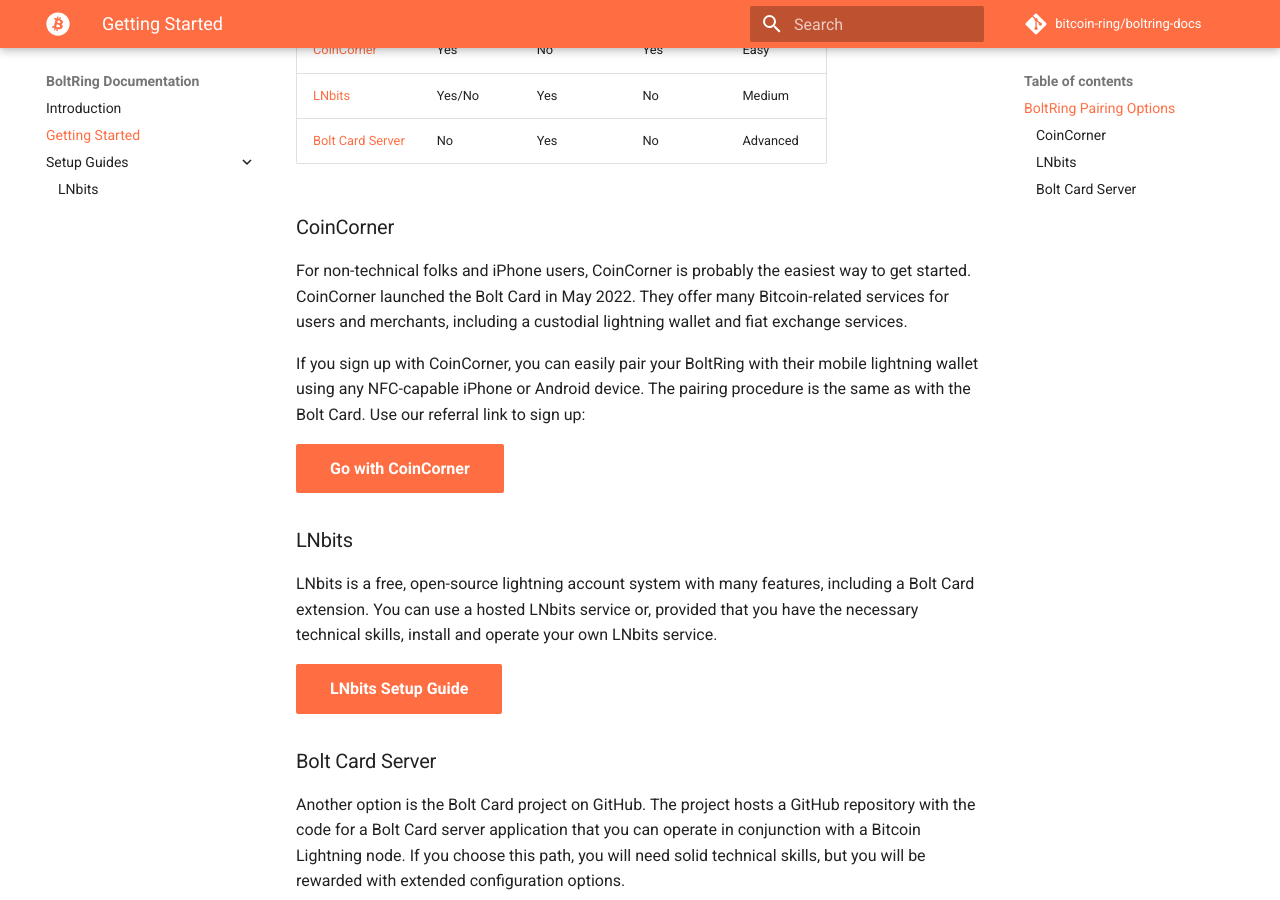
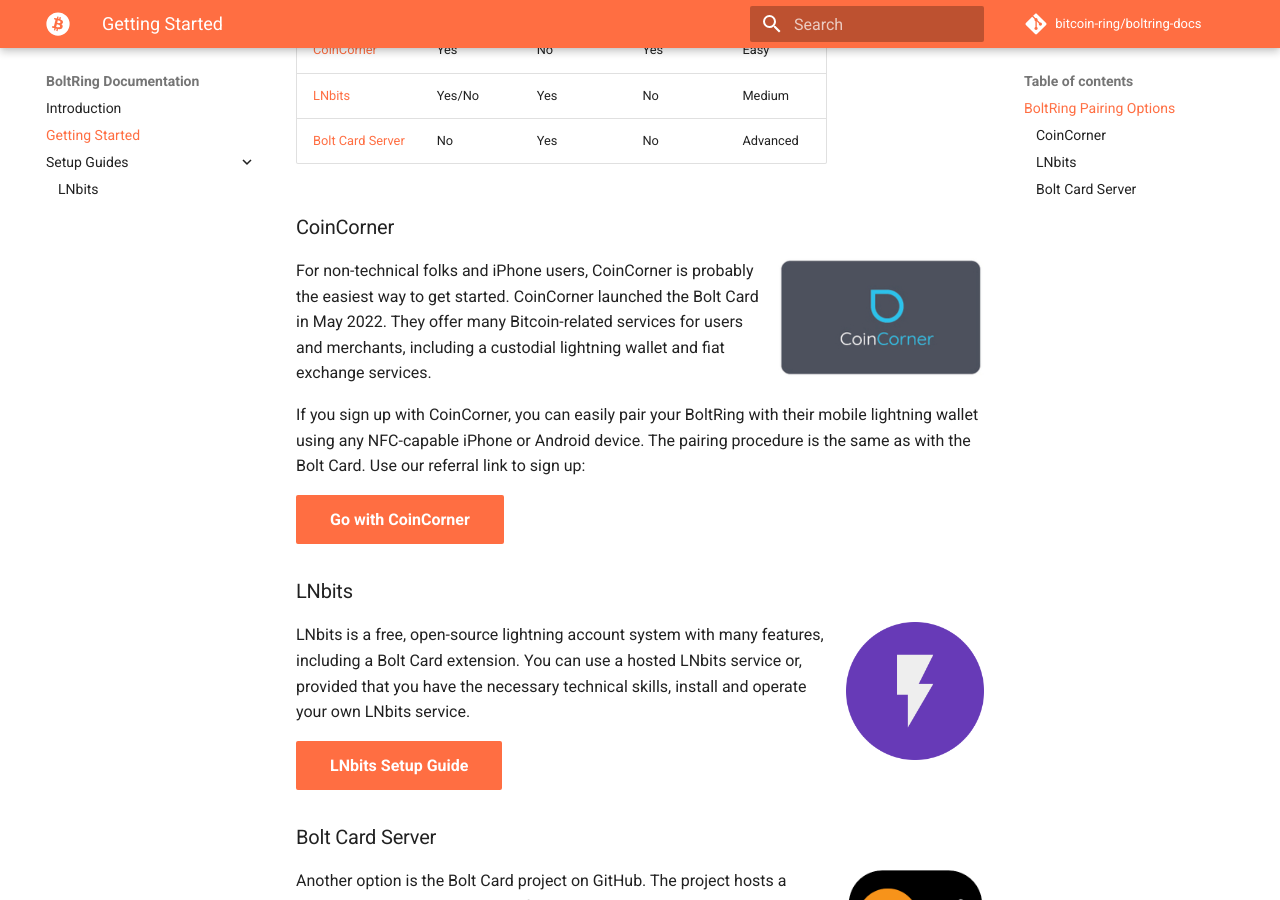
Before and after one commit to bitcoin-ring/boltring-docs, an MkDocs documentation site: the page built from docs/getting-started.md, in a window 1280 px wide and 900 px high, scrolled down 433 px. Built offline with MkDocs 1.6.1 and Material for MkDocs 9.7.7, drawn with Linux system fonts in a browser that asks for light colours; comment, search, counter and statistics services are not loaded.

Commit message:
Add service logos

```diff
--- a/docs/getting-started.md
+++ b/docs/getting-started.md
@@ -17,6 +17,8 @@
 
 ### CoinCorner
 
+[![CoinCorner Icon](images/coincorner-icon.png){ align=right width=30% }](https://www.coincorner.com/?AffiliateId=126082)
+
 For non-technical folks and iPhone users, CoinCorner is probably the easiest way to get started.
 CoinCorner launched the Bolt Card in May 2022. They offer many Bitcoin-related services for users
 and merchants, including a custodial lightning wallet and fiat exchange services.
@@ -29,6 +31,8 @@
 
 ### LNbits
 
+[![LNbits Icon](images/lnbits-icon.png){ align=right width=20% }](/lnbits)
+
 LNbits is a free, open-source lightning account system with many features, including a Bolt Card
 extension. You can use a hosted LNbits service or, provided that you have the necessary technical
 skills, install and operate your own LNbits service.
@@ -37,6 +41,8 @@
 
 ### Bolt Card Server
 
+[![Bolt Card Icon](images/bolt-card-icon.png){ align=right width=20% }](https://github.com/boltcard/boltcard)
+
 Another option is the Bolt Card project on GitHub. The project hosts a GitHub repository with the
 code for a Bolt Card server application that you can operate in conjunction with a Bitcoin Lightning
 node. If you choose this path, you will need solid technical skills, but you will be rewarded with
```
Also changed, not shown: docs/images/bolt-card-icon.png (added), docs/images/coincorner-icon.png (added), docs/images/lnbits-icon.png (added).
